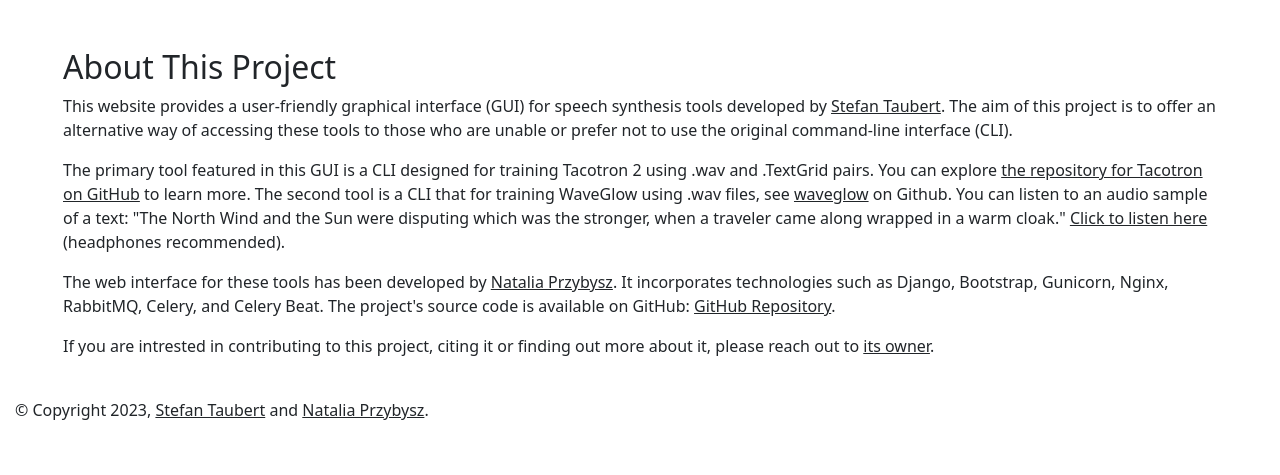
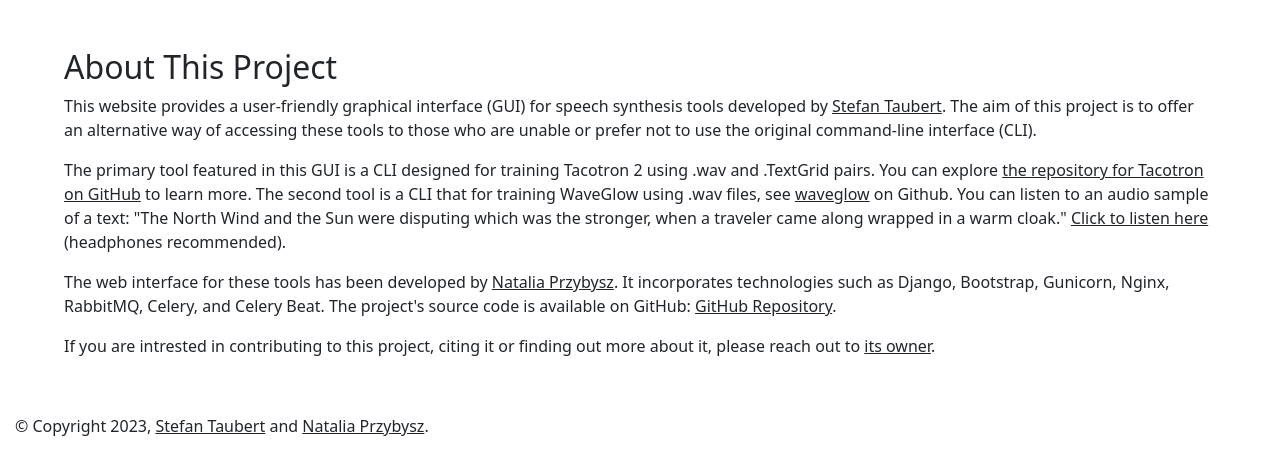
Before and after one commit to ntlprzybysz/synthesis-gui, a Django app: page /synthesis/about/ in a window 1280 px wide. Shown: the part 148-623 px from the top of the page. Run offline with Django 4.2, Linux system fonts and the light colour scheme; parts of the project's set-up code (start-up, migrations or seed data) failed here and were passed over; some libraries are stand-ins or nearby versions.

Commit message:
Added some padding, changed screenshot in README

```diff
--- a/synthesis/templates/about.html
+++ b/synthesis/templates/about.html
@@ -6,7 +6,8 @@
 
 
 {% block content %}
-<div class="container-xxl row mx-5 mt-5">
+<div class="container-xxl mx-5 mt-5 px-3">
+    <div class="row mb-3">
         <div class="col">
             <h2>About This Project</h2>
             <p>This website provides a user-friendly graphical interface (GUI) for speech synthesis tools developed by
@@ -33,4 +34,5 @@
             </p>
         </div>
     </div>
+</div>
 {% endblock %}
--- a/synthesis/templates/help.html
+++ b/synthesis/templates/help.html
@@ -6,7 +6,7 @@
 
 
 {% block content %}
-<div class="container-xxl mx-5 mt-5">
+<div class="container-xxl mx-5 mt-5 px-3">
     <div class="row mb-3">
         <div class="col">
             <h2>How to Use This Website?</h2>
--- a/synthesis/templates/home.html
+++ b/synthesis/templates/home.html
@@ -40,7 +40,7 @@
     {% endblock %}
 
     {% block content %}
-    <div class="container-xxl mx-5">
+    <div class="container-xxl" style="margin-left: 5rem; margin-right: 5rem;">
         <form method="post" novalidate>
             {% csrf_token %}
 
@@ -100,7 +100,7 @@
             <br>
 
             <div class="p-3 border border-dark">
-                <div class="row pt-3 px-5">
+                <div class="row pt-5 px-3">
                     <div class="col">
                         <h2>Input</h2>
                     </div>
@@ -658,7 +658,7 @@
             <br>
 
             <div class="mt-2 p-3 border border-dark">
-                <div class="row pt-3 px-5">
+                <div class="row pt-5 px-3">
                     <div class="col">
                         <h2>Settings</h2>
                     </div>
@@ -683,7 +683,7 @@
             <br>
 
             <div class="mt-2 p-3 border border-dark">
-                <div class="row pt-3 px-5">
+                <div class="row pt-5 px-3">
                     <div class="col">
                         <h2>Output</h2>
                     </div>
```
Also changed, not shown: README.md, 2 other files. Lines whose indentation alone changed are shown as unchanged.
